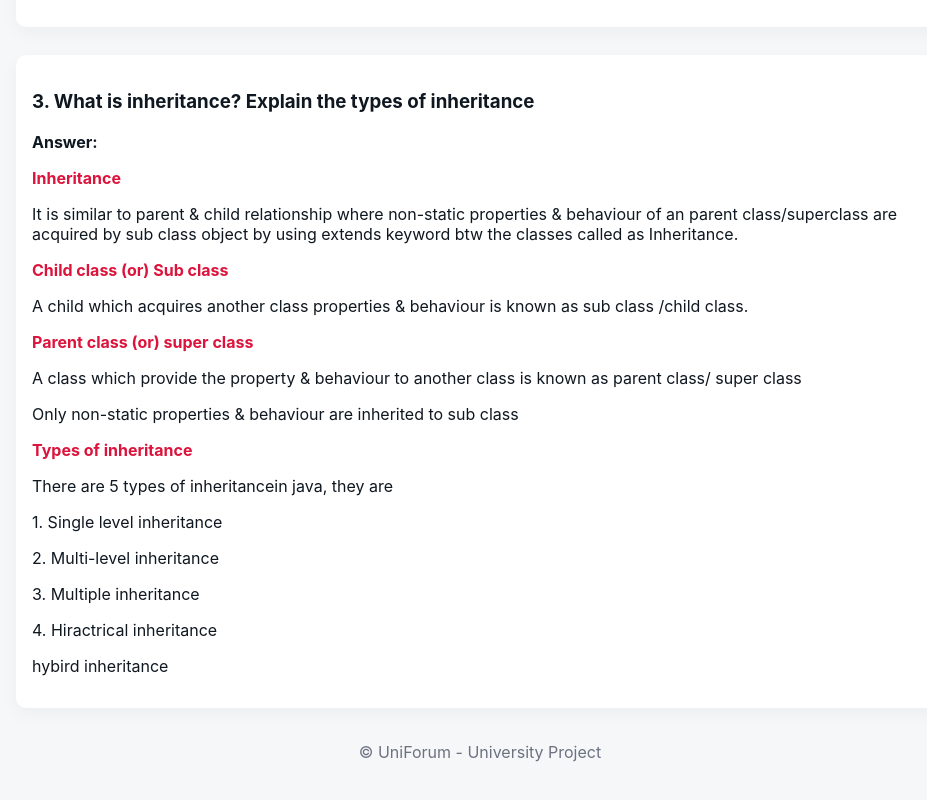
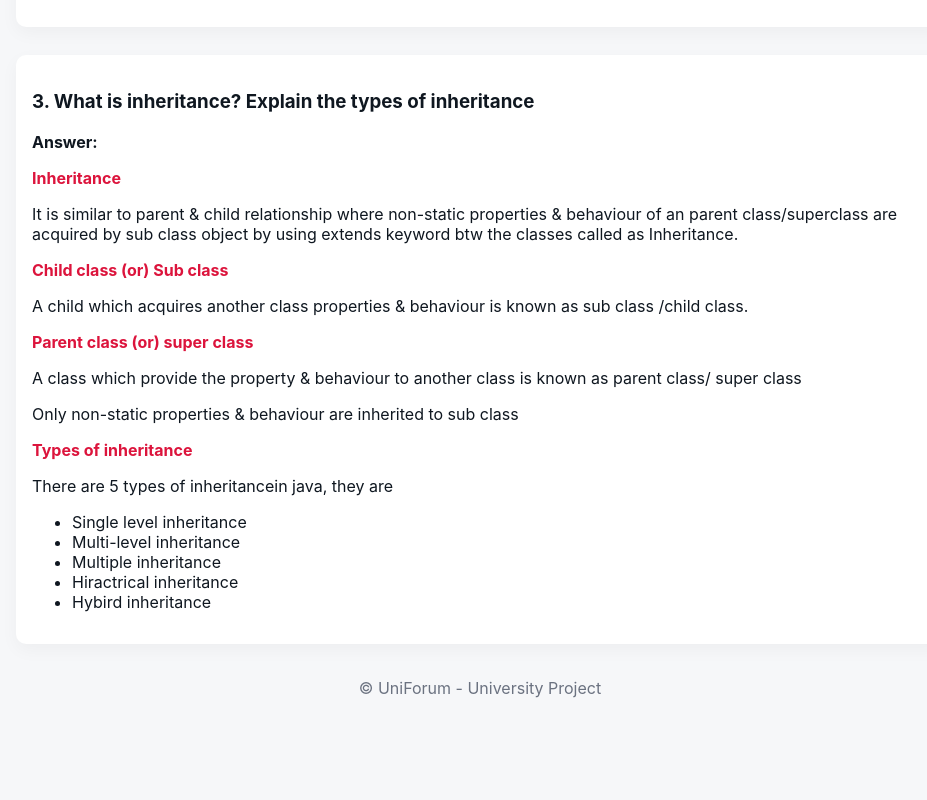
Before and after one commit to HkTheBeast/ShadanForums, a website: page public/subjectB.html in a window 1280 px wide. Shown: the part 2201-3001 px from the top of the page, without its empty margins (160-1087 px from the left). After the commit the page ends 2961 px from the top, so only its background shows below. Drawn offline with Linux system fonts and the light colour scheme; no server answers.

Commit message:
Update subjectB.html

```diff
--- a/public/subjectB.html
+++ b/public/subjectB.html
@@ -73,9 +73,13 @@
           <p>Only non-static properties & behaviour are inherited to sub class</p>
           <p><b style="color: crimson;">Types of inheritance</b></p>
           <p>There are 5 types of inheritancein java, they are </p>
-          <p>1. Single level inheritance </p><p>2. Multi-level inheritance</p><p>3. Multiple inheritance</p>
-          <p>4. Hiractrical inheritance</p>
-          <p>hybird inheritance</p>
+          <ul>
+            <li> Single level inheritance</li>
+            <li> Multi-level inheritance</li>
+            <li> Multiple inheritance</li>
+            <li> Hiractrical inheritance</li>
+            <li> Hybird inheritance</li>
+          </ul>
             </article>
           </section>
     <footer class="footer">
```
